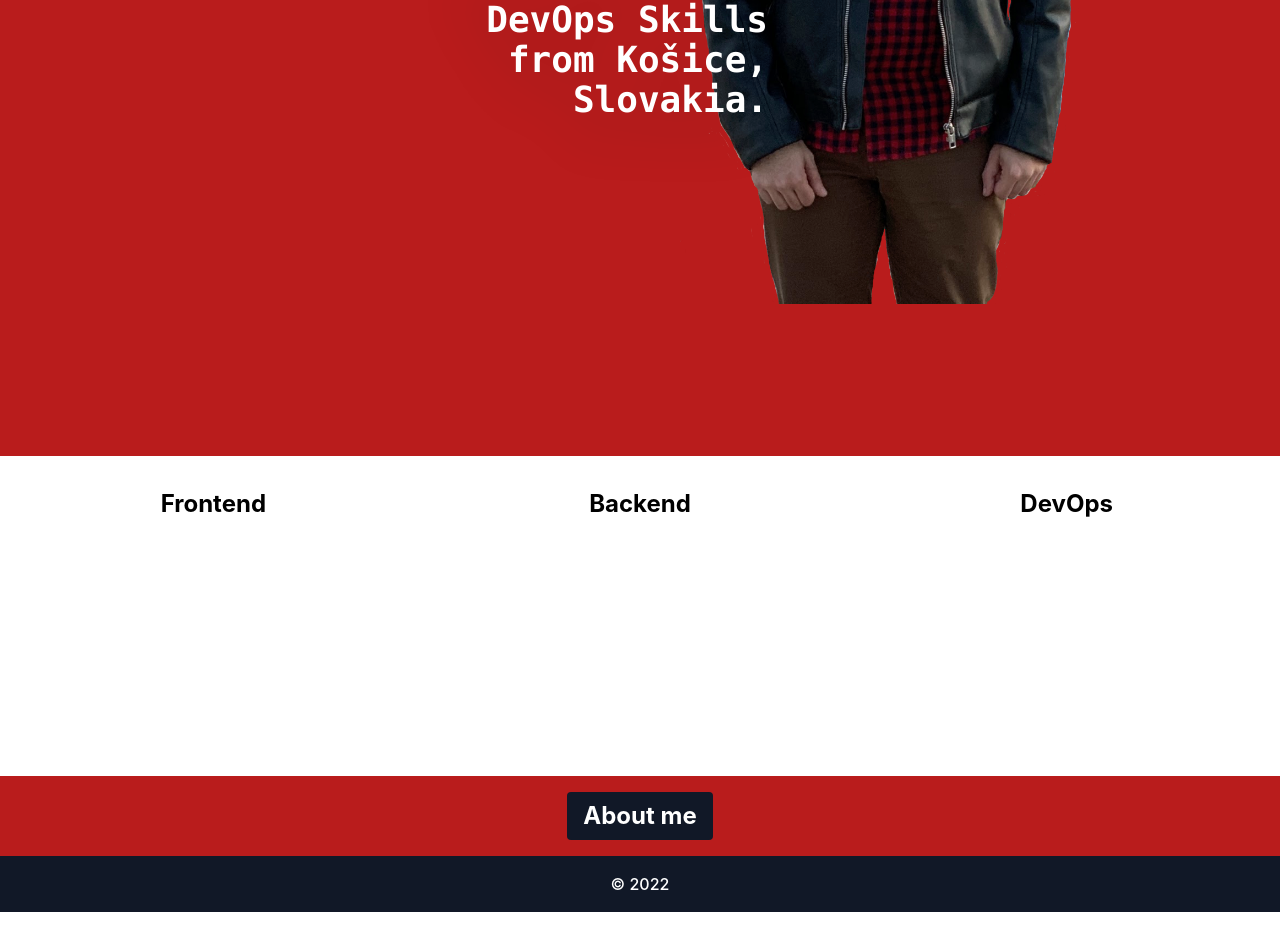
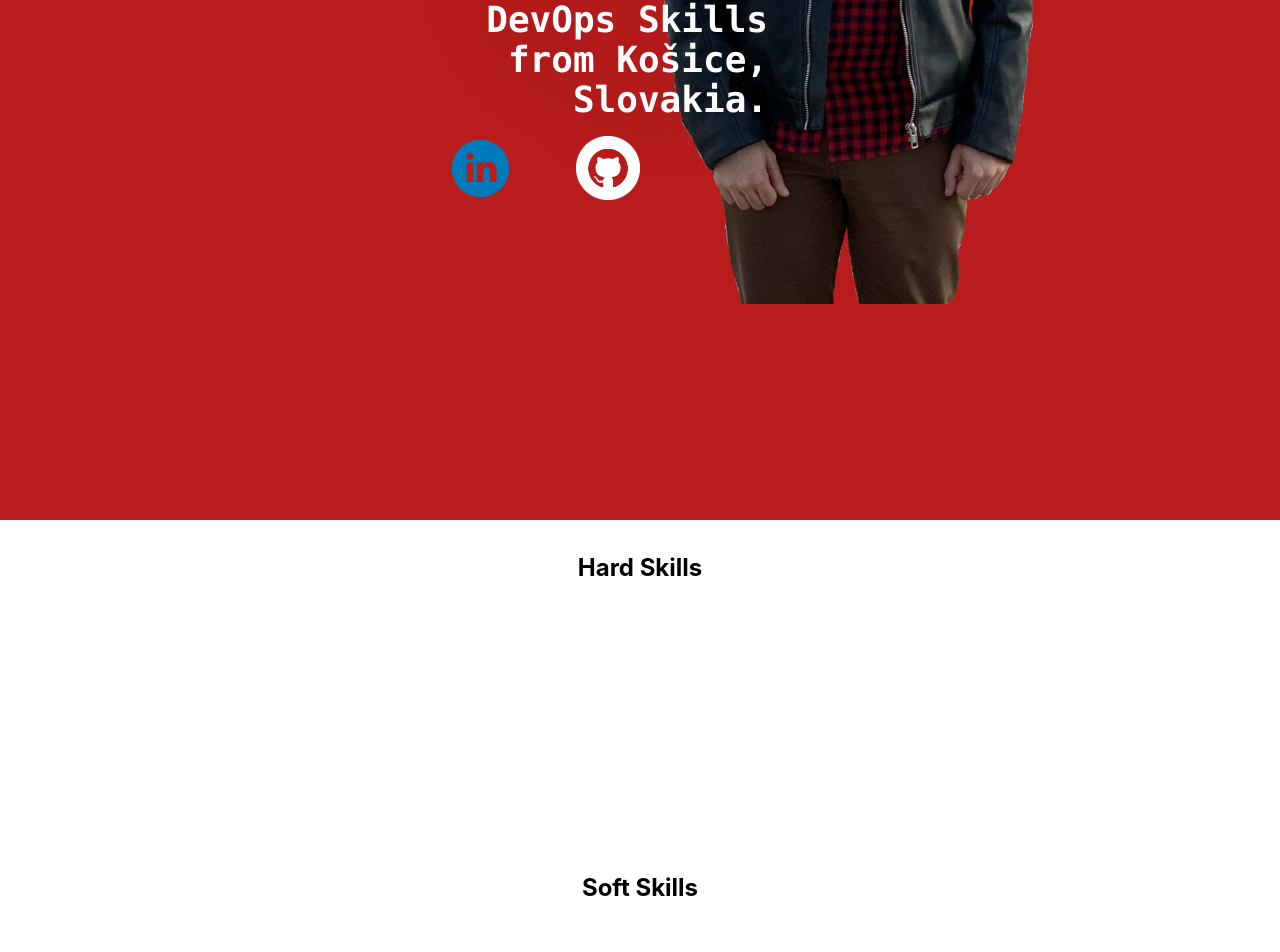
Before and after one commit to majoferenc/portfolio, a React (Create React App) app: page / in a window 1280 px wide. Shown: the part 720-1672 px from the top of the page. Before the commit the page ends 1632 px from the top, so only its background shows below. Built offline with nearby package versions, Linux system fonts and the light colour scheme.

Commit message:
feat: added linkedin & github refs

```diff
--- a/src/components/Sidebar/Sidebar.tsx
+++ b/src/components/Sidebar/Sidebar.tsx
@@ -14,8 +14,8 @@ export function Sidebar() {
 
   const closeSidebar = () => {
     setTimeout(() => {
-      parentSideBarRef.current?.classList.remove("z-10");
-      parentSideBarRef.current?.classList.add("-z-10");
+      parentSideBarRef.current?.classList.remove("z-20");
+      parentSideBarRef.current?.classList.add("-z-20");
     }, 200);
     setIsComponentVisible(false)
   }
@@ -34,14 +34,14 @@ export function Sidebar() {
   }, [sidebarOpened, isComponentVisible])
 
   const openSidebar = () => {
-    parentSideBarRef.current?.classList.add("z-10");
-    parentSideBarRef.current?.classList.remove("-z-10");
+    parentSideBarRef.current?.classList.add("z-20");
+    parentSideBarRef.current?.classList.remove("-z-20");
     setIsComponentVisible(true)
   }
 
 
 	return (
-    <div ref={parentSideBarRef} className="absolute min-h-screen flex -z-10">
+    <div ref={parentSideBarRef} className="absolute min-h-screen flex -z-20">
       <div ref={sidebarRef} className={`sidebar bg-black text-white w-64 space-y-6 py-7 fixed px-2 inset-y-0 -translate-x-full left-0 transform transition duration-200 ease-in-out ${
           sidebarOpened ? "translate-x-0" : "-translate-x-full"
         }`}>
--- a/src/components/header/Header.tsx
+++ b/src/components/header/Header.tsx
@@ -15,7 +15,7 @@ export function Header() {
 
 	return (
 		<div>
-			<header className="w-auto bg-gray-900 flex z-index-0 fixed inset-x-0">
+			<header className="w-auto bg-gray-900 flex fixed inset-x-0 z-10">
 				<button type="submit" className="mobile-menu-button p-4 focus:outline-none focus:bg-blue-800" onClick={() => openSidebar()}>
 					<svg className="h-5 w-5" xmlns="http://www.w3.org/2000/svg" fill="none" viewBox="0 0 24 24" stroke="white">
 						<path strokeLinecap="round" strokeLinejoin="round" strokeWidth="2" d="M4 6h16M4 12h16M4 18h16" />
--- a/src/pages/home/Home.tsx
+++ b/src/pages/home/Home.tsx
@@ -1,15 +1,32 @@
-import React, { useEffect, useRef } from 'react'
+/* eslint-disable react/jsx-no-target-blank */
+import React, { RefObject, useEffect, useRef } from 'react'
 import { Link } from 'react-router-dom'
 
 import { useAppSelector } from '../../app/hooks';
 import { selecSidebarOpened } from '../../components/Sidebar/SidebarSlice';
 import MyPicture from '../../images/IMG_2255.png';
+import LinkedIn from '../../images/linkedin-icon.png';
+import GitHub from '../../images/github-icon.png';
+
+const opacitySetter = (componentRef: RefObject<HTMLDivElement>, duration: number) => {
+	setTimeout(() => {
+		componentRef.current?.classList.remove("opacity-0");
+		componentRef.current?.classList.add("opacity-100");
+	}, duration);
+}
 
 export function Home() {
+	const durationClass = "duration-300";
+	const animationClasses = `transform transition-all opacity-0 ${durationClass}`;
+	const hoverEffectClasses = `hover:-translate-y-1  motion-safe:hover:scale-110 ${durationClass}`;
+	const nameText = "My name is Ing. Marián Ferenc";
+	const descriptionText = "Full Stack Developer With DevOps Skills from Košice, Slovakia.";
 	const bodyRef = useRef<HTMLDivElement | null>(null);
 	const nameRef = useRef<HTMLDivElement | null>(null);
 	const descriptionRef = useRef<HTMLDivElement | null>(null);
+	const iconsRef = useRef<HTMLDivElement | null>(null);
 	const sidebarOpened = useAppSelector(selecSidebarOpened)
+
 	useEffect(() => {
 		if (sidebarOpened === true) {
 			addBlur()
@@ -18,15 +35,9 @@ export function Home() {
 		}
   }, [sidebarOpened])
 
-	setTimeout(() => {
-		nameRef.current?.classList.remove("opacity-0");
-		nameRef.current?.classList.add("opacity-100");
-	}, 500);
-
-	setTimeout(() => {
-		descriptionRef.current?.classList.remove("opacity-0");
-		descriptionRef.current?.classList.add("opacity-100");
-	}, 1000);
+	opacitySetter(nameRef, 500);
+	opacitySetter(descriptionRef, 1000);
+	opacitySetter(iconsRef, 1500);
 
 	const addBlur = () => {
     bodyRef.current?.classList.add("filter", "blur-sm");
@@ -37,31 +48,43 @@ export function Home() {
   }
 
 	return (
-		<div className="m-auto md:pt-40">
+		<div className="md:my-0 md:pt-40">
 			<div ref={bodyRef} className=" h-1/4 overflow-visible">
-				<div className="grid md:grid-cols-2 gap-4 grid-cols-">
+				<div className="grid md:grid-cols-2 gap-1 grid-cols-">
 					<div className="text-right mx-12 md:mx-96 md:w-96 md:py-80">
-						<h1 ref={nameRef} className="drop-shadow-2xl md:text-2xl text-xl font-mono my-4 text-yellow-500 transform transition-all opacity-0 ease-in-out delay-15 hover:-translate-y-1  motion-safe:hover:scale-110 duration-300">My name is Ing. Marián Ferenc</h1>
-						<h2 ref={descriptionRef} className="drop-shadow-2xl md:text-4xl text-xl font-mono my-4 text-white transform transition-all opacity-0 duration-300">Full Stack Developer With DevOps Skills from Košice, Slovakia.</h2>
+						<h1 ref={nameRef} className={`drop-shadow-2xl md:text-2xl text-xl font-mono my-4 text-yellow-500 ease-in-out delay-15 ${hoverEffectClasses} ${animationClasses}`}>{ nameText }</h1>
+						<h2 ref={descriptionRef} className={`drop-shadow-2xl md:text-4xl text-xl font-mono my-4 text-white ${animationClasses}`}>{ descriptionText }</h2>
+						<div ref={iconsRef} className={`grid grid-cols-2 grid-cols- px-16 ${animationClasses}`}>
+							<a href='https://www.linkedin.com/in/ing-marian-ferenc-slovakia/' target="_blank" className="h-[4rem] w-[4rem]">
+								<img src={LinkedIn} className={`h-[4rem] m-0 ${hoverEffectClasses}`} alt="LinkedIn link" />
+							</a>
+							<a href='https://github.com/majoferenc' target="_blank" className="h-[4rem] w-[4rem]">
+								<img src={GitHub} className={`h-[4rem] m-0 ${hoverEffectClasses}`} alt="GitHub link" />
+							</a>
+						</div>
 					</div>
-					<div className="mx-8">
+					<div>
 						<img src={MyPicture} className="md:h-[50rem] rounded-tr-lg" alt="Me" />
 					</div>
 				</div>
-				<div className="grid md:grid-cols-3 grid-cols-">
+				<div>
 					<div className="bg-white pb-64 py-8">
-						<p>Frontend</p>
+						<p>Hard Skills</p>
 					</div>
+				</div>
+				<div>
 					<div className="bg-white pb-64 py-8">
-						<p>Backend</p>
+						<p>Soft Skills</p>
 					</div>
+				</div>
+				<div>
 					<div className="bg-white pb-64 py-8">
-						<p>DevOps</p>
+						<p>Certifications</p>
 					</div>
 				</div>
 				<div>
 					<Link to='/about'>
-					<button type="submit" className="text-white rounded font-bold motion-safe:hover:scale-110 py-2 px-4 m-4 bg-gray-900 duration-300">About me</button>
+						<button type="submit" className={`text-white rounded font-bold py-2 px-4 m-4 text-sm bg-gray-900 ${hoverEffectClasses}`}>About me</button>
 					</Link>
 				</div>
 			</div>
```
Also changed, not shown: src/images/github-icon.png (added), src/images/linkedin-icon.png (added).
